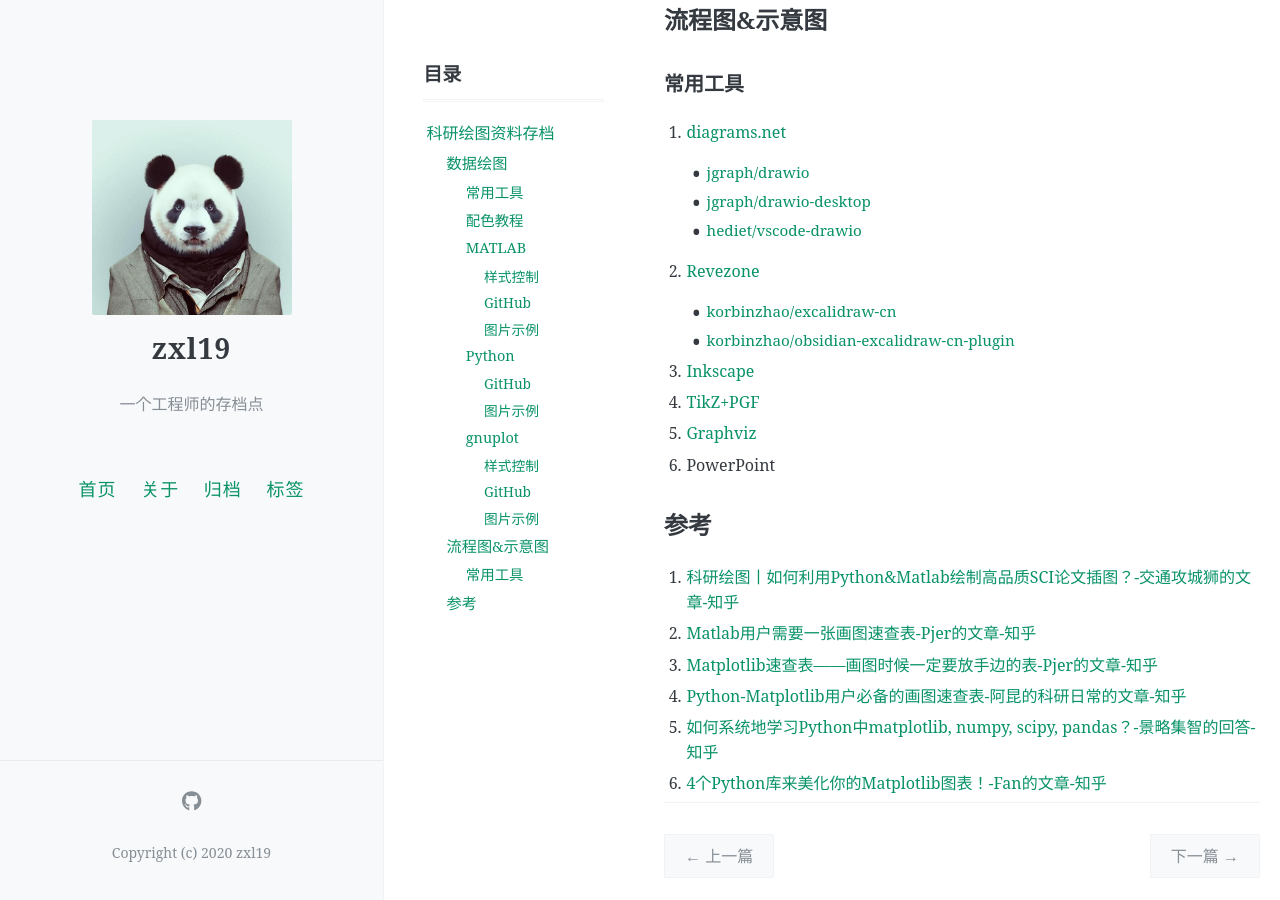
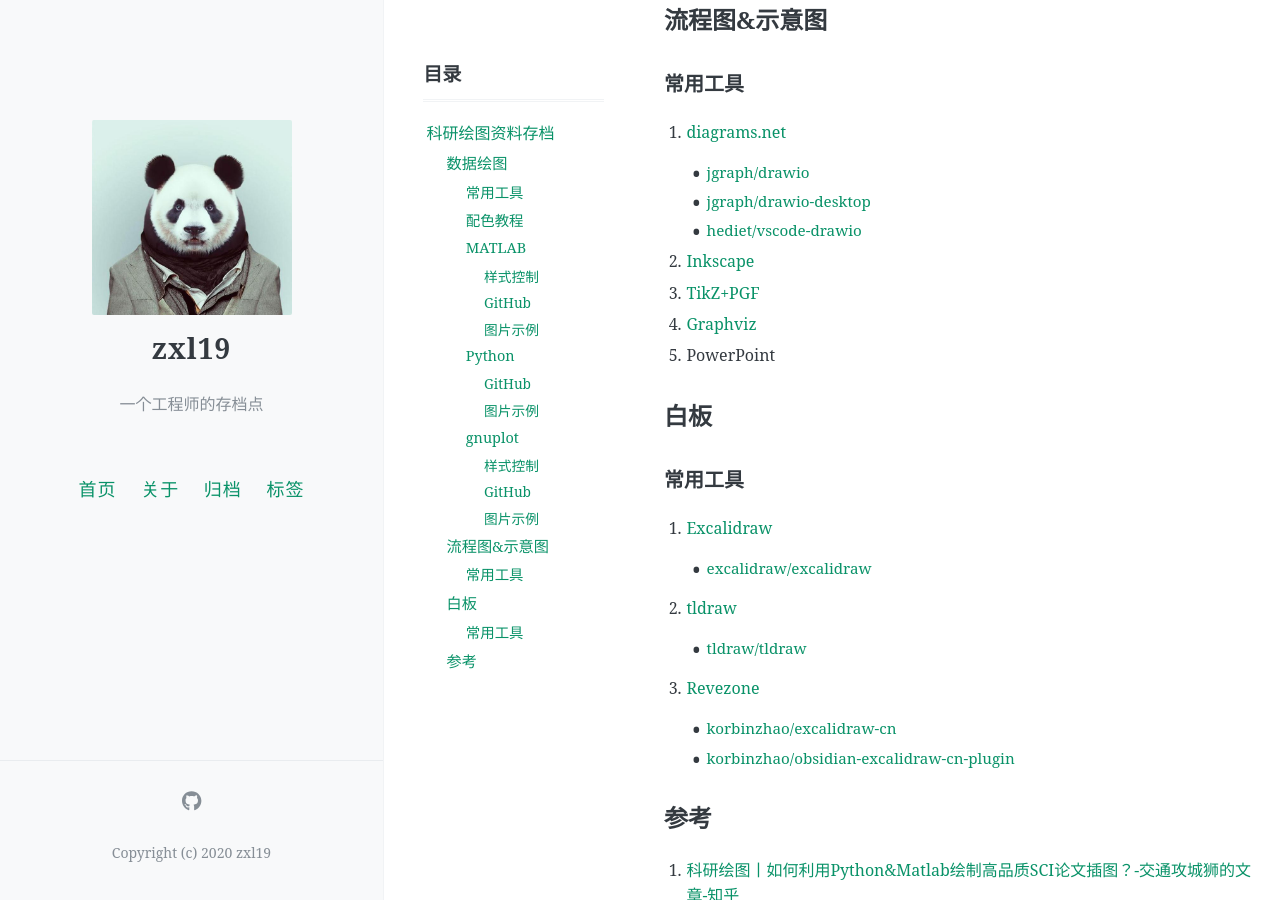
Before and after one commit to zxl19/zxl19.github.io, a Jekyll site: the page built from _posts/2021-05-25-figure-plot.md, in a window 1280 px wide and 900 px high, scrolled down 2385 px. Built offline with Jekyll 4.4.1, drawn with Linux system fonts in a browser that asks for light colours; comment, search, counter and statistics services are not loaded.

Commit message:
Update Posts

```diff
--- a/_posts/2021-05-25-figure-plot.md
+++ b/_posts/2021-05-25-figure-plot.md
@@ -102,15 +102,27 @@ pinned: false
     - [jgraph/drawio-desktop](https://github.com/jgraph/drawio-desktop)
     - [hediet/vscode-drawio](https://github.com/hediet/vscode-drawio)
 
-2. [Revezone](https://revezone.com/index.html)
+2. [Inkscape](https://inkscape.org)
+3. [TikZ+PGF](https://www.ctan.org/pkg/pgf)
+4. [Graphviz](https://graphviz.org)
+5. PowerPoint
+
+## 白板
+
+### 常用工具
+
+1. [Excalidraw](https://excalidraw.com)
+
+    - [excalidraw/excalidraw](https://github.com/excalidraw/excalidraw)
+
+2. [tldraw](https://www.tldraw.com)
+
+    - [tldraw/tldraw](https://github.com/tldraw/tldraw)
+
+3. [Revezone](https://revezone.com/index.html)
 
     - [korbinzhao/excalidraw-cn](https://github.com/korbinzhao/excalidraw-cn)
     - [korbinzhao/obsidian-excalidraw-cn-plugin](https://github.com/korbinzhao/obsidian-excalidraw-cn-plugin)
-
-3. [Inkscape](https://inkscape.org)
-4. [TikZ+PGF](https://www.ctan.org/pkg/pgf)
-5. [Graphviz](https://graphviz.org)
-6. PowerPoint
 
 ## 参考
 
```
Also changed, not shown: _posts/2020-06-06-markdown-editor.md (+5 -0 lines), _posts/2022-07-12-ubuntu-server.md (+9 -5 lines).
